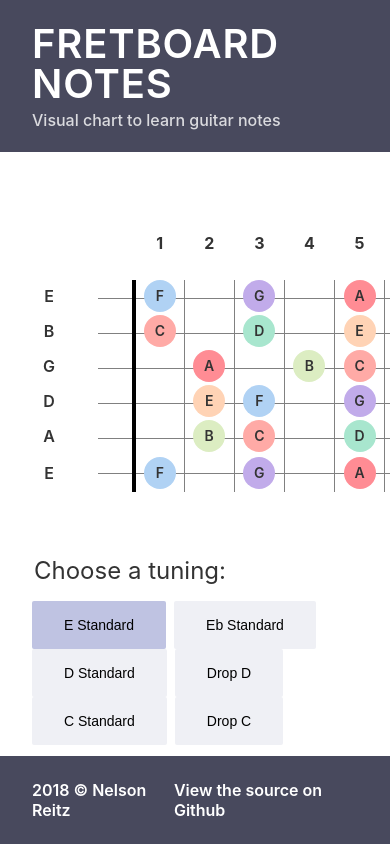
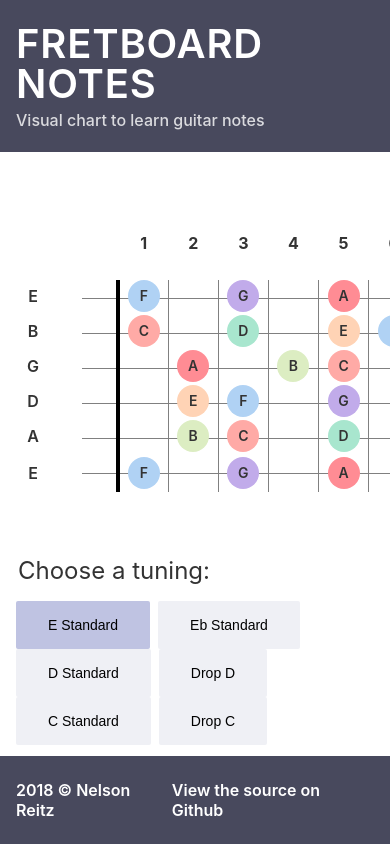
Before and after one commit to nelsonreitz/fretboard-notes, a React (Create React App) app: page / in a window 390 px wide. Built offline with nearby package versions, Linux system fonts and the light colour scheme.

Commit message:
Make containers responsive

```diff
--- a/src/App.css
+++ b/src/App.css
@@ -13,8 +13,15 @@ a:hover {
 
 /* Layout */
 .Container {
-  padding-right: 2rem;
-  padding-left: 2rem;
+  padding-right: 1rem;
+  padding-left: 1rem;
+}
+
+@media screen and (min-width: 576px) {
+  .Container {
+    padding-right: 2rem;
+    padding-left: 2rem;
+  }
 }
 
 .App {
```
